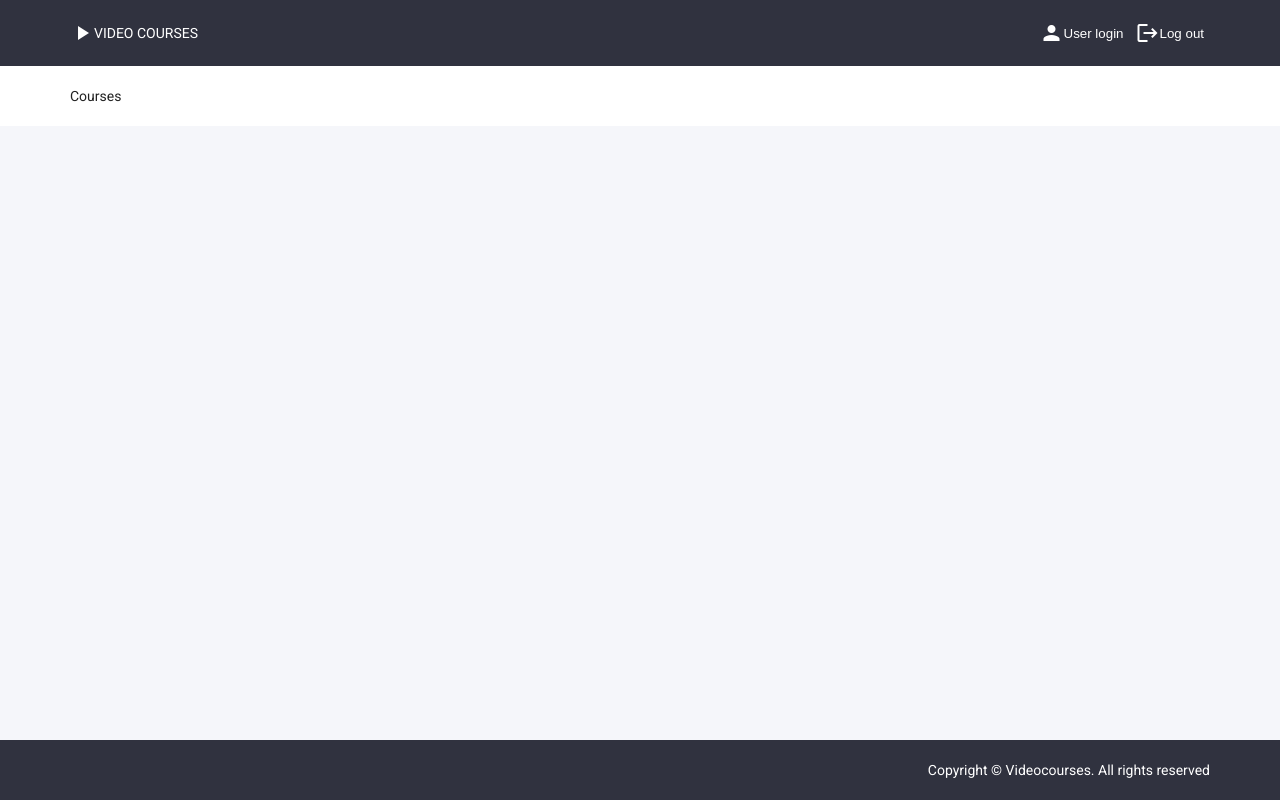
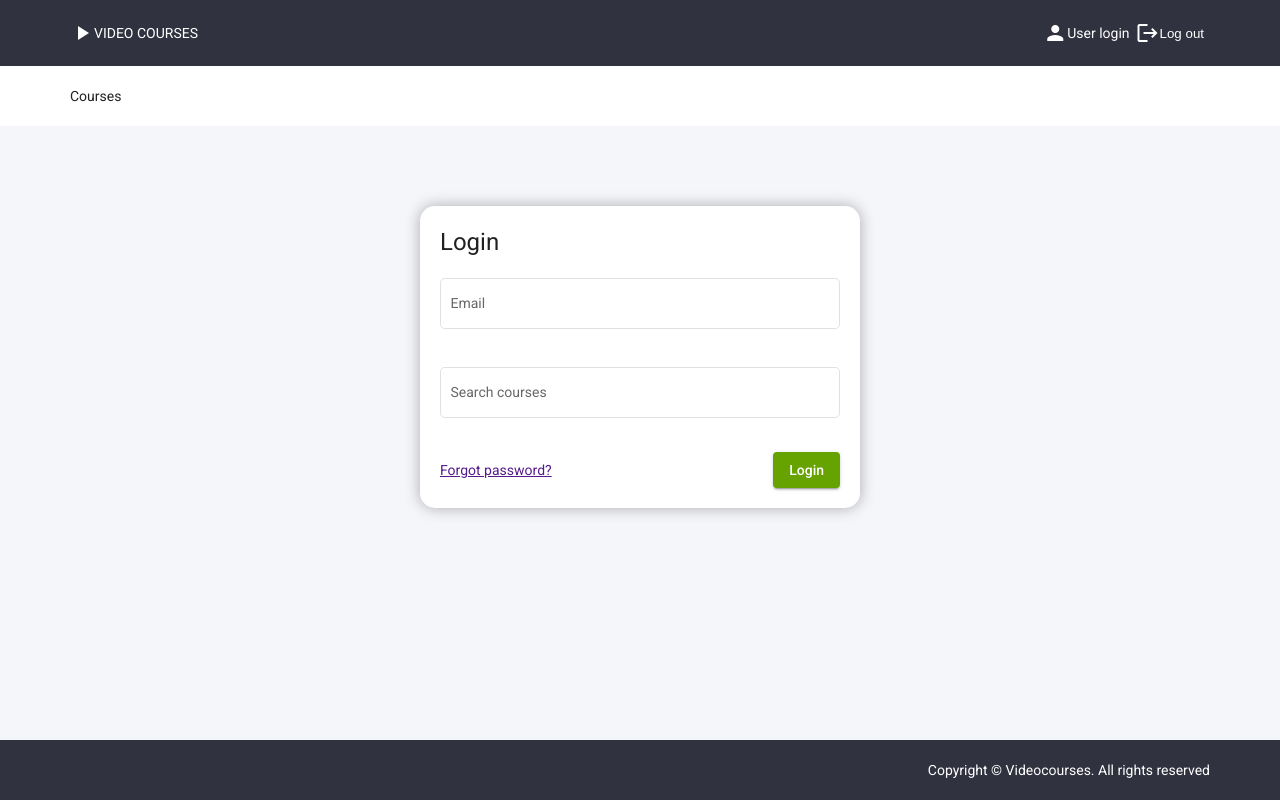
Before and after one commit to SlavikSurminskiy/courses-angular-app, an Angular app: page /login in a window 1280 px wide. Before the commit this address led to /. Built offline with nearby package versions, Linux system fonts and the light colour scheme.

Commit message:
hw-5/add login page

```diff
--- a/src/app/app-routing.module.ts
+++ b/src/app/app-routing.module.ts
@@ -1,11 +1,13 @@
 import { NgModule } from '@angular/core';
 import { RouterModule, Routes } from '@angular/router';
 
+import { LoginComponent } from './components/login/login.component';
 import { CourseComponent } from './components/course/course.component';
 import { CoursesComponent } from './components/courses/courses.component';
 
 const routes: Routes = [
   { path: '', redirectTo: 'courses', pathMatch: 'full' },
+  { path: 'login', component: LoginComponent },
   { path: 'courses', component: CoursesComponent },
   { path: 'courses/:courseId', component: CourseComponent },
 ];
--- a/src/app/app.module.ts
+++ b/src/app/app.module.ts
@@ -7,6 +7,7 @@ import { AppRoutingModule } from './app-routing.module';
 import { AppComponent } from './app.component';
 
 import { LogoComponent } from './components/logo/logo.component';
+import { LoginComponent } from './components/login/login.component';
 import { FooterComponent } from './components/footer/footer.component';
 import { HeaderComponent } from './components/header/header.component';
 import { CourseComponent } from './components/course/course.component';
@@ -45,6 +46,7 @@ import { BrowserAnimationsModule } from '@angular/platform-browser/animations';
     CourseDurationPipe,
     CourseDateSortPipe,
     CoursesFilterPipe,
+    LoginComponent,
   ],
   imports: [
     FormsModule,
--- a/src/app/components/header/header.component.html
+++ b/src/app/components/header/header.component.html
@@ -5,11 +5,11 @@
         <app-logo></app-logo>
       </div>
       <div class="header__buttons">
-        <button>
+        <a [routerLink]="['login']">
           <mat-icon>person</mat-icon>
           User login
-        </button>
-        <button>
+        </a>
+        <button (click)="onLogout()">
           <mat-icon>logout</mat-icon>
           Log out
         </button>
--- a/src/app/components/header/header.component.scss
+++ b/src/app/components/header/header.component.scss
@@ -13,13 +13,14 @@
   &__buttons {
     display: flex;
 
-    button {
+    button, a {
       display: flex;
       align-items: center;
       background: transparent;
       border: none;
       color: $text-color-light;
       cursor: pointer;
+      text-decoration: none;
     }
   }
 }
--- a/src/app/components/header/header.component.ts
+++ b/src/app/components/header/header.component.ts
@@ -1,8 +1,16 @@
 import { Component } from '@angular/core';
+
+import { AuthService } from '../../services/auth/auth.service';
 
 @Component({
   selector: 'app-header',
   templateUrl: './header.component.html',
   styleUrls: ['./header.component.scss'],
 })
-export class HeaderComponent {}
+export class HeaderComponent {
+  constructor(private _auth: AuthService) {}
+
+  onLogout(): void {
+    this._auth.logout();
+  }
+}
--- /dev/null
+++ b/src/app/components/login/login.component.html
@@ -0,0 +1,31 @@
+<form (ngSubmit)="onLogin()" class="login-form">
+  <h1>Login</h1>
+  <p>
+    <mat-form-field appearance="outline">
+      <mat-label>Email</mat-label>
+      <input
+        matInput
+        type="text"
+        name="email"
+        placeholder="Enter e-mail"
+        [(ngModel)]="email"
+      >
+    </mat-form-field>
+  </p>
+  <p>
+    <mat-form-field appearance="outline">
+      <mat-label>Search courses</mat-label>
+      <input
+        matInput
+        type="password"
+        name="email"
+        placeholder="Enter password"
+        [(ngModel)]="password"
+      >
+    </mat-form-field>
+  </p>
+  <div class="login-form__footer">
+    <a href="">Forgot password?</a>
+    <button type="submit" mat-raised-button color="primary">Login</button>
+  </div>
+</form>
--- /dev/null
+++ b/src/app/components/login/login.component.scss
@@ -0,0 +1,19 @@
+@import 'src/styles/mixins';
+
+.login-form {
+  @include course-card-style();
+  display: flex;
+  flex-direction: column;
+  min-width: 400px;
+  margin-top: 80px;
+
+  .mat-form-field {
+    width: 100%;
+  }
+
+  &__footer {
+    display: flex;
+    justify-content: space-between;
+    align-items: center;
+  }
+}
--- /dev/null
+++ b/src/app/components/login/login.component.ts
@@ -0,0 +1,21 @@
+import { Component } from '@angular/core';
+import { AuthService } from '../../services/auth/auth.service';
+
+@Component({
+  selector: 'app-login',
+  templateUrl: './login.component.html',
+  styleUrls: ['./login.component.scss']
+})
+export class LoginComponent {
+  email =  '';
+  password = '';
+
+  constructor(private _auth: AuthService) { }
+
+  onLogin(): void {
+    this._auth.login({
+      email: this.email,
+      password: this.password
+    });
+  }
+}
```
Also changed, not shown: 1 other file (tests, documents, lock files or other folders).
